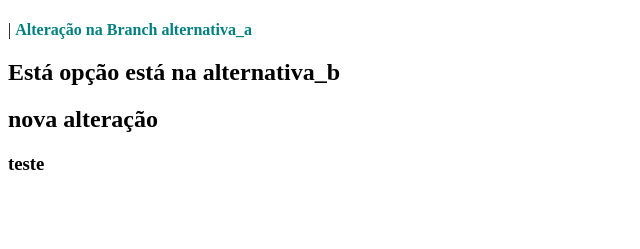
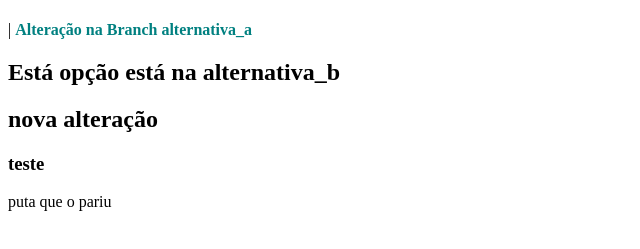
Before and after one commit to DevGuilhermeBezerra/gt3-aulagit01, a plain HTML site: page index.html in a window 1280 px wide. Shown: the part 59-308 px from the top of the page, without its empty margins (0-640 px from the left). Drawn offline with Linux system fonts and the light colour scheme.

Commit message:
meu deus dnv

```diff
--- a/index.html
+++ b/index.html
@@ -13,6 +13,7 @@
     <h2>Está opção está na alternativa_b</h2>
     <h2>nova alteração</h2>
     <h3>teste</h3>
+    puta que o pariu
 </body>
 
 </html>
```
